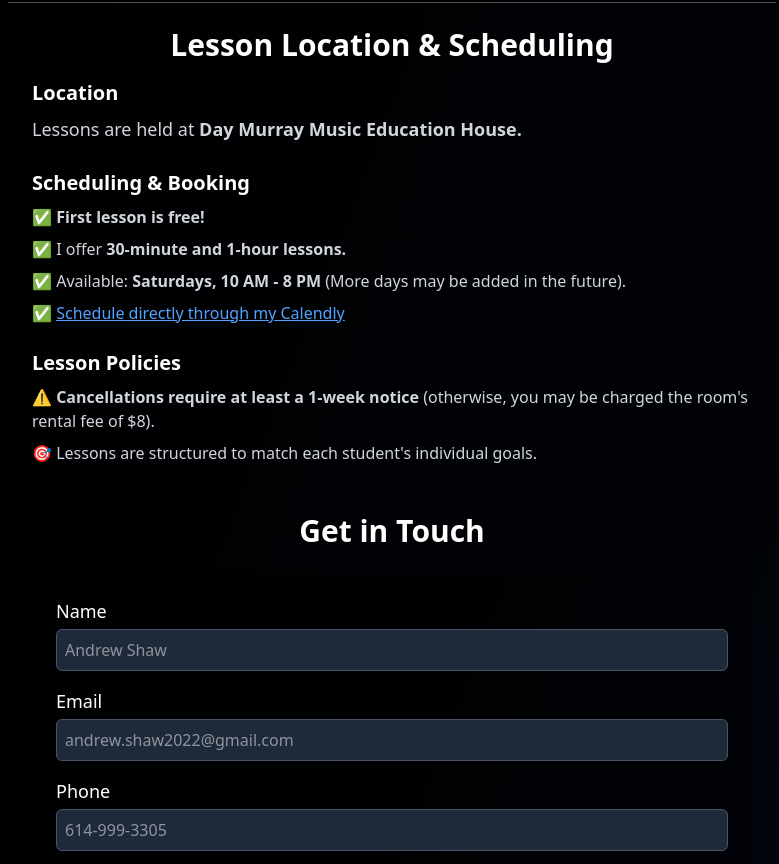
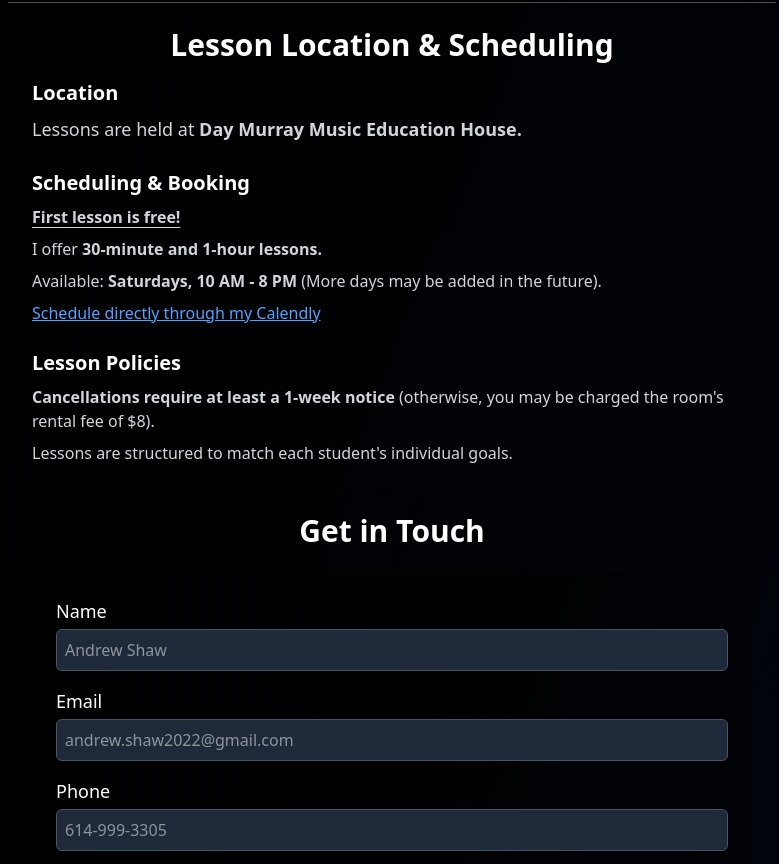
Before and after one commit to sunnycc17/andrew-shaw-tutoring, a website: page index.html in a window 1280 px wide. Shown: the part 1541-2405 px from the top of the page, without its empty margins (248-1027 px from the left). Drawn offline with nearby package versions, Linux system fonts and the light colour scheme.

Commit message:
removed emotes

```diff
--- a/index.html
+++ b/index.html
@@ -278,8 +278,8 @@
           <ul class="space-y-3 text-gray-300">
             <li class="">
               <span class="rounded-full bg-white p-1 text-black"> </span>
-              <strong>&nbsp; Rhythm Mastery</strong> Developing a strong internal pulse
-              and a feel for various rhythms.
+              <strong>&nbsp; Rhythm Mastery</strong> Developing a strong
+              internal pulse and a feel for various rhythms.
             </li>
             <li class="">
               <span class="rounded-full bg-white p-1 text-black"> </span>
@@ -288,13 +288,13 @@
             </li>
             <li class="">
               <span class="rounded-full bg-white p-1 text-black"> </span>
-              <strong>&nbsp; Basic Music Theory</strong> Developing an understanding of
-              intervals and basic chord/scale construction.
+              <strong>&nbsp; Basic Music Theory</strong> Developing an
+              understanding of intervals and basic chord/scale construction.
             </li>
             <li class="">
               <span class="rounded-full bg-white p-1 text-black"> </span>
-              <strong>&nbsp; Technique & Biomechanics</strong> Using efficient movement
-              to enhance control and prevent strain.
+              <strong>&nbsp; Technique & Biomechanics</strong> Using efficient
+              movement to enhance control and prevent strain.
             </li>
             <li class="">
               <span class="rounded-full bg-white p-1 text-black"> </span>
@@ -303,19 +303,16 @@
             </li>
             <li class="">
               <span class="rounded-full bg-white p-1 text-black"></span>
-              <strong>&nbsp; Personalized Instruction</strong> Adapting lessons and
-              creating routines to fit each student’s unique goals and learning
-              style.
+              <strong>&nbsp; Personalized Instruction</strong> Adapting lessons
+              and creating routines to fit each student’s unique goals and
+              learning style.
             </li>
           </ul>
         </div>
       </section>
 
       <!-- lesson information -->
-      <section
-        id="lesson-information"
-        class="mx-auto max-w-3xl p-6 text-white"
-      >
+      <section id="lesson-information" class="mx-auto max-w-3xl p-6 text-white">
         <h2 class="mb-4 text-center text-3xl font-bold">
           Lesson Location & Scheduling
         </h2>
@@ -333,14 +330,17 @@
         <div class="mb-6">
           <h3 class="mb-2 text-xl font-semibold">Scheduling & Booking</h3>
           <ul class="space-y-2 text-gray-300">
-            <li>✅ <strong>First lesson is free!</strong></li>
-            <li>✅ I offer <strong>30-minute and 1-hour lessons.</strong></li>
             <li>
-              ✅ Available: <strong>Saturdays, 10 AM - 8 PM</strong> (More days
-              may be added in the future).
+              <strong class="underline underline-offset-4"
+                >First lesson is free!</strong
+              >
+            </li>
+            <li>I offer <strong>30-minute and 1-hour lessons.</strong></li>
+            <li>
+              Available: <strong>Saturdays, 10 AM - 8 PM</strong> (More days may
+              be added in the future).
             </li>
             <li>
-              ✅
               <a
                 href="#"
                 class="text-blue-400 underline transition hover:text-blue-300"
@@ -355,13 +355,11 @@
           <h3 class="mb-2 text-xl font-semibold">Lesson Policies</h3>
           <ul class="space-y-2 text-gray-300">
             <li>
-              ⚠️
               <strong>Cancellations require at least a 1-week notice</strong>
               (otherwise, you may be charged the room's rental fee of $8).
             </li>
             <li>
-              🎯 Lessons are structured to match each student's individual
-              goals.
+              Lessons are structured to match each student's individual goals.
             </li>
           </ul>
         </div>
@@ -472,7 +470,7 @@
 
         <ul class="space-y-4 text-gray-300">
           <li class="flex items-start gap-3">
-            <span class="text-xl text-gray-400">🎹</span>
+            <span class="text-xl text-gray-400"></span>
             <p>
               <strong class="text-white">Facebook Marketplace</strong> is a
               great place to find free or inexpensive pianos.
@@ -480,7 +478,7 @@
           </li>
 
           <li class="flex items-start gap-3">
-            <span class="text-xl text-gray-400">⛪</span>
+            <span class="text-xl text-gray-400"></span>
             <p>
               <strong class="text-white">Most churches</strong> are open to
               letting people practice on their pianos.
@@ -488,7 +486,7 @@
           </li>
 
           <li class="flex items-start gap-3">
-            <span class="text-xl text-gray-400">🎵</span>
+            <span class="text-xl text-gray-400"></span>
             <p>
               <strong class="text-white">Electric keyboards</strong> are fine
               for beginners, but I recommend getting a
```
Also changed, not shown: src/output.css.
